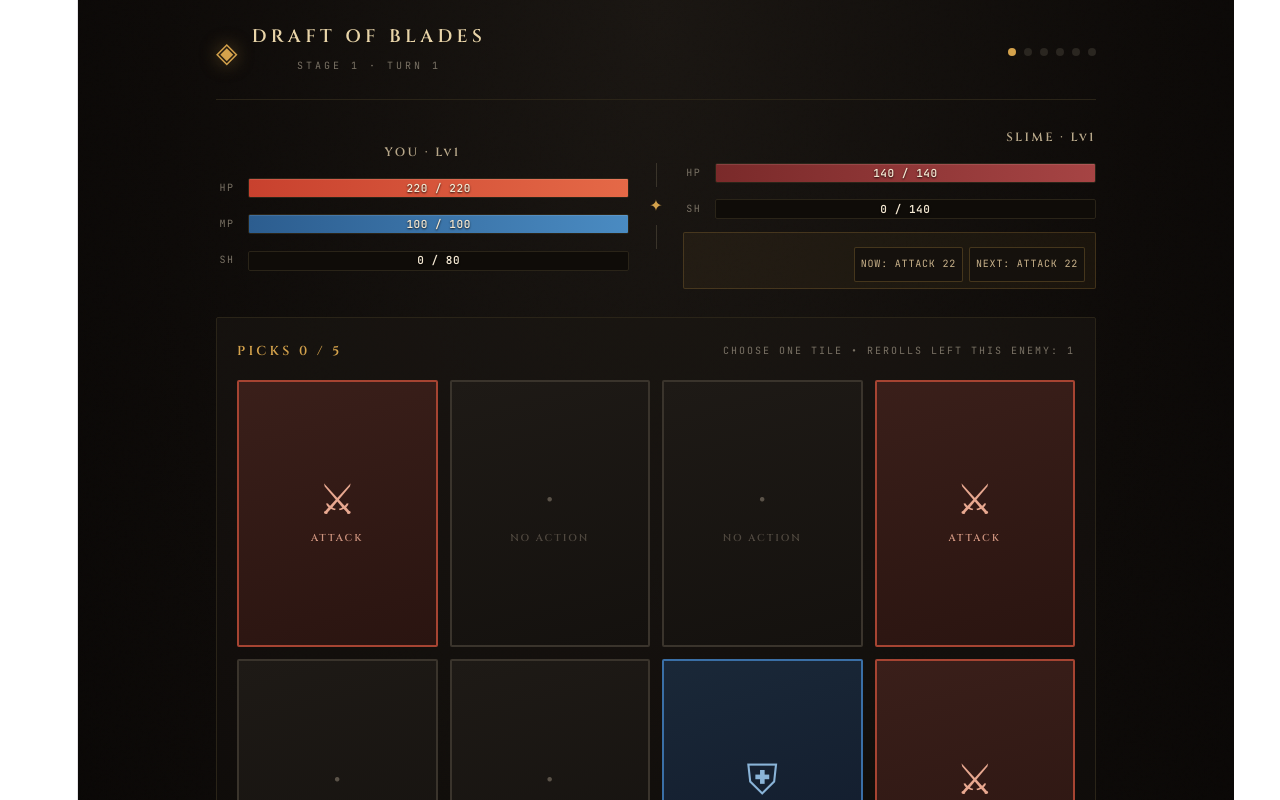
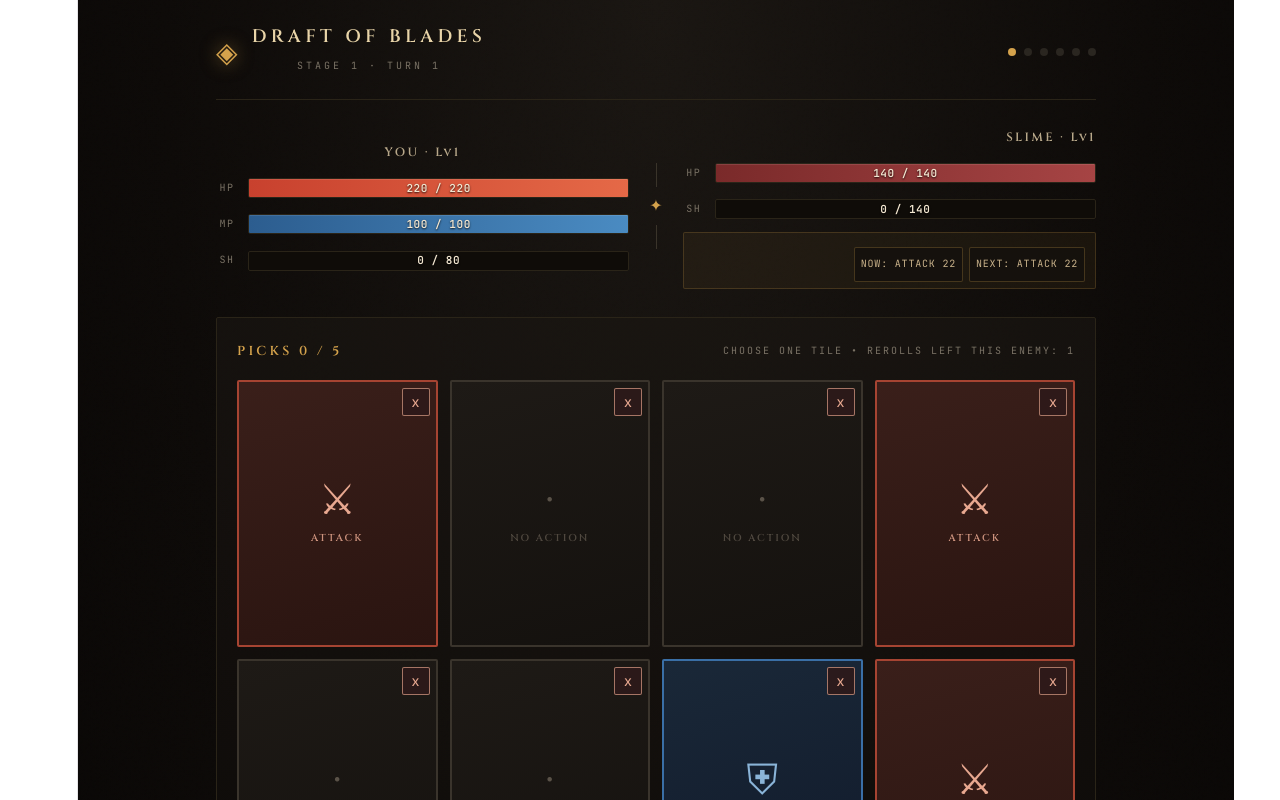
Before and after one commit to Ayazdi/combat-prototype, a React (Vite) app: page / in a window 1280 px wide. Shown: the top 800 px of the page. Built offline with nearby package versions, Linux system fonts and the light colour scheme.

Commit message:
feat: make discards permanently remove cards

```diff
--- a/src/DraftCombat.jsx
+++ b/src/DraftCombat.jsx
@@ -47,7 +47,6 @@ export default function DraftCombat() {
           phase={state.phase}
           currentRow={state.currentRow}
           rerollsLeftEnemy={state.rerollsLeftEnemy}
-          discardsLeftTurn={state.discardsLeftTurn}
           playerMana={state.playerMana}
           discardCost={state.discardCost}
           deckSize={state.deckSize}
@@ -57,12 +56,13 @@ export default function DraftCombat() {
           picksUsed={state.picksUsed}
           pickLimit={state.pickLimit}
           committedLength={state.committed.length}
-                selectedCommittedIndex={state.selectedCommittedIndex}
+          selectedCommittedIndex={state.selectedCommittedIndex}
           sequenceValid={state.sequenceValid}
           sequenceFull={state.sequenceFull}
           onPickTile={actions.pickTile}
           onReroll={actions.reroll}
           onDiscardSelected={actions.discardSelected}
+          onDiscardBoardTile={actions.discardBoardTile}
           onSubmit={actions.submitSequence}
         />
 
--- a/src/components/DraftArea.jsx
+++ b/src/components/DraftArea.jsx
@@ -17,7 +17,6 @@ export default function DraftArea({
   phase,
   currentRow,
   rerollsLeftEnemy,
-  discardsLeftTurn,
   playerMana,
   discardCost,
   deckSize,
@@ -33,6 +32,7 @@ export default function DraftArea({
   onPickTile,
   onReroll,
   onDiscardSelected,
+  onDiscardBoardTile,
   onSubmit,
 }) {
   const rerollDisabled =
@@ -42,11 +42,11 @@ export default function DraftArea({
     phase !== 'drafting' ||
     committedLength === 0 ||
     selectedCommittedIndex === null ||
-    discardsLeftTurn <= 0 ||
     playerMana < discardCost;
 
   // Can't pick more tiles once we hit the max
   const pickDisabled = phase !== 'drafting' || sequenceFull;
+  const boardDiscardDisabled = phase !== 'drafting' || playerMana < discardCost;
 
   // Submit requires at least 1 tile committed
   const submitDisabled = phase !== 'drafting' || committedLength === 0;
@@ -72,8 +72,8 @@ export default function DraftArea({
       {/* Tile row — one button per tile */}
       <div style={styles.row}>
         {currentRow.map((tile, i) => (
+          <div key={i} style={styles.tileWrap}>
             <button
-            key={i}
               onClick={() => onPickTile(i)}
               disabled={pickDisabled}
               style={{ ...styles.tile, ...tileStyle(tile) }}
@@ -82,6 +82,21 @@ export default function DraftArea({
               <div style={styles.tileGlyph}>{tileGlyph(tile)}</div>
               <div style={styles.tileLabel}>{tileLabel(tile)}</div>
             </button>
+            <button
+              type="button"
+              onClick={() => onDiscardBoardTile(i)}
+              disabled={boardDiscardDisabled}
+              style={{
+                ...styles.boardDiscardBtn,
+                ...(boardDiscardDisabled ? styles.boardDiscardBtnDisabled : {}),
+              }}
+              className="tile-discard-btn"
+              aria-label={`Discard ${tileLabel(tile)} from board`}
+              title={`Discard from board (${discardCost} MP)`}
+            >
+              x
+            </button>
+          </div>
         ))}
       </div>
 
@@ -122,7 +137,7 @@ export default function DraftArea({
         >
           <span style={styles.ctrlIcon}>✕</span>
           <span>DISCARD SELECTED</span>
-          <span style={styles.ctrlCost}>{discardCost} MP • {discardsLeftTurn} LEFT (TURN)</span>
+          <span style={styles.ctrlCost}>{discardCost} MP</span>
         </button>
 
         {/* SUBMIT — highlighted green when the sequence is valid */}
--- a/src/constants.js
+++ b/src/constants.js
@@ -22,7 +22,6 @@ export const TUNING = {
     maxSequence: 5,
     // Action limits.
     maxRerollsPerEnemy: 1,
-    maxDiscardsPerTurn: 1,
     rerollCost: 25,
     discardCost: 25,
   },
--- a/src/styles.js
+++ b/src/styles.js
@@ -18,6 +18,18 @@ export const globalCss = `
   .tile-btn:disabled {
     cursor: not-allowed;
     opacity: 0.55;
+  }
+  .tile-discard-btn {
+    cursor: pointer;
+    transition: transform 0.12s ease, background 0.12s ease, border-color 0.12s ease;
+  }
+  .tile-discard-btn:not(:disabled):hover {
+    transform: translateY(-1px);
+    background: #3a1d1d !important;
+    border-color: #e8a890 !important;
+  }
+  .tile-discard-btn:disabled {
+    cursor: not-allowed;
   }
 
   /* Reroll / discard button hover glow */
@@ -257,7 +269,12 @@ export const styles = {
     gap: 12,
     marginBottom: 16,
   },
+  tileWrap: {
+    position: 'relative',
+    minWidth: 0,
+  },
   tile: {
+    width: '100%',
     aspectRatio: '3 / 4',
     border: '2px solid',
     background: '#1a1612',
@@ -277,6 +294,28 @@ export const styles = {
     letterSpacing: '0.2em',
     opacity: 0.85,
     fontWeight: 600,
+  },
+  boardDiscardBtn: {
+    position: 'absolute',
+    top: 8,
+    right: 8,
+    width: 28,
+    height: 28,
+    borderRadius: 2,
+    border: '1px solid rgba(232, 168, 144, 0.65)',
+    background: 'rgba(46, 26, 26, 0.9)',
+    color: '#e8a890',
+    fontFamily: '"JetBrains Mono", monospace',
+    fontSize: 14,
+    lineHeight: 1,
+    display: 'flex',
+    alignItems: 'center',
+    justifyContent: 'center',
+    padding: 0,
+  },
+  boardDiscardBtnDisabled: {
+    opacity: 0.35,
+    cursor: 'not-allowed',
   },
   deckInfo: {
     display: 'flex',
--- a/src/useCombat.js
+++ b/src/useCombat.js
@@ -8,7 +8,7 @@ import { buildShuffledDeck, drawFromDeck, computeResolution, isValidSequence, fi
 //
 // Return value:
 //   state   – all reactive values the UI reads
-//   actions – { pickTile, selectCommittedTile, reroll, discardSelected, nextEnemy, restart }
+//   actions – { pickTile, selectCommittedTile, reroll, discardSelected, discardBoardTile, nextEnemy, restart }
 // ============================================================
 export default function useCombat() {
   // --- Core player / enemy state ---
@@ -28,7 +28,6 @@ export default function useCombat() {
   const [pickLimit, setPickLimit] = useState(TUNING.draft.maxSequence);
   const [currentRow, setCurrentRow] = useState([]);
   const [rerollsUsedEnemy, setRerollsUsedEnemy] = useState(0);
-  const [discardsUsedTurn, setDiscardsUsedTurn] = useState(0);
   // Persistent battle deck — rebuilt fresh at the start of each enemy fight.
   const [deck, setDeck] = useState([]);
   const [deckShuffleCount, setDeckShuffleCount] = useState(1);
@@ -160,7 +159,6 @@ export default function useCombat() {
     setSelectedCommittedIndex(null);
     setPicksUsed(0);
     setPickLimit(TUNING.draft.maxSequence);
-    setDiscardsUsedTurn(0);
     if (turnNum === 1) setRerollsUsedEnemy(0);
     setRound(1);
     setPhase('drafting');
@@ -294,12 +292,11 @@ export default function useCombat() {
   };
 
   /**
-   * Spend mana to discard one selected committed tile.
+   * Spend mana to permanently discard one selected committed tile.
    * Discard grants +1 extra selection budget this turn.
    */
   const discardSelected = () => {
     if (committed.length === 0) return;
-    if (discardsUsedTurn >= TUNING.draft.maxDiscardsPerTurn) return;
     const discardIndex =
       selectedCommittedIndex !== null && selectedCommittedIndex >= 0 && selectedCommittedIndex < committed.length
         ? selectedCommittedIndex
@@ -312,8 +309,6 @@ export default function useCombat() {
 
     setPlayerMana((m) => m - cost);
 
-    // Put the discarded card back into the deck.
-    setDeck((d) => [discardedCard, ...d]);
     setCommitted((c) => {
       const next = [...c];
       // Discarded card leaves an empty slot, not a new slot.
@@ -323,8 +318,34 @@ export default function useCombat() {
 
     // Discard allows one additional pick this turn.
     setPickLimit((limit) => limit + 1);
-    setDiscardsUsedTurn((v) => v + 1);
     setSelectedCommittedIndex(null);
+    if (enemy.ability === 'adaptive') {
+      setEnemyShield((s) => s + 25);
+      addLog(`  ${enemy.name} adapts: +25 shield (discard)`);
+    }
+  };
+
+  /** Spend mana to permanently discard one visible board card. */
+  const discardBoardTile = (index) => {
+    if (phase !== 'drafting') return;
+    if (index < 0 || index >= currentRow.length) return;
+    if (currentRow[index] === undefined || currentRow[index] === null) return;
+
+    const cost = getDiscardCost();
+    if (playerMana < cost) return;
+
+    setPlayerMana((m) => m - cost);
+
+    const composition = getBattleDeckComposition();
+    const { card: replacementCard, deck: updatedDeck, reshuffled } = drawFromDeck(deck, composition);
+    setDeck(updatedDeck);
+    if (reshuffled) setDeckShuffleCount((v) => v + 1);
+    setCurrentRow((row) => {
+      const next = [...row];
+      next[index] = replacementCard;
+      return next;
+    });
+
     if (enemy.ability === 'adaptive') {
       setEnemyShield((s) => s + 25);
       addLog(`  ${enemy.name} adapts: +25 shield (discard)`);
@@ -493,7 +514,6 @@ export default function useCombat() {
     setTurn(1);
     setLog([]);
     setRerollsUsedEnemy(0);
-    setDiscardsUsedTurn(0);
     setSelectedCommittedIndex(null);
     // Rebuild the deck and pool for this fight.
     const [newDeck, initialPool] = buildBattleDeck();
@@ -512,7 +532,6 @@ export default function useCombat() {
   const sequenceValid = isValidSequence(committed);
   const sequenceFull = picksUsed >= pickLimit;
   const rerollsLeftEnemy = Math.max(0, TUNING.draft.maxRerollsPerEnemy - rerollsUsedEnemy);
-  const discardsLeftTurn = Math.max(0, TUNING.draft.maxDiscardsPerTurn - discardsUsedTurn);
   const deckCounts = deck.reduce((acc, card) => {
     acc[card] = (acc[card] || 0) + 1;
     return acc;
@@ -539,13 +558,11 @@ export default function useCombat() {
       handSlotCount,
       currentRow,
       rerollsUsedEnemy,
-      discardsUsedTurn,
       deckSize: deck.length,
       deckCounts,
       deckShuffleCount,
       deckIsShuffled: true,
       rerollsLeftEnemy,
-      discardsLeftTurn,
       log,
       phase,
       incomingDamage,
@@ -563,6 +580,7 @@ export default function useCombat() {
       moveCommittedTile,
       reroll,
       discardSelected,
+      discardBoardTile,
       submitSequence,
       nextEnemy,
       restart,
```
Also changed, not shown: 2 other files (tests, documents, lock files or other folders). Lines whose indentation alone changed are shown as unchanged.
